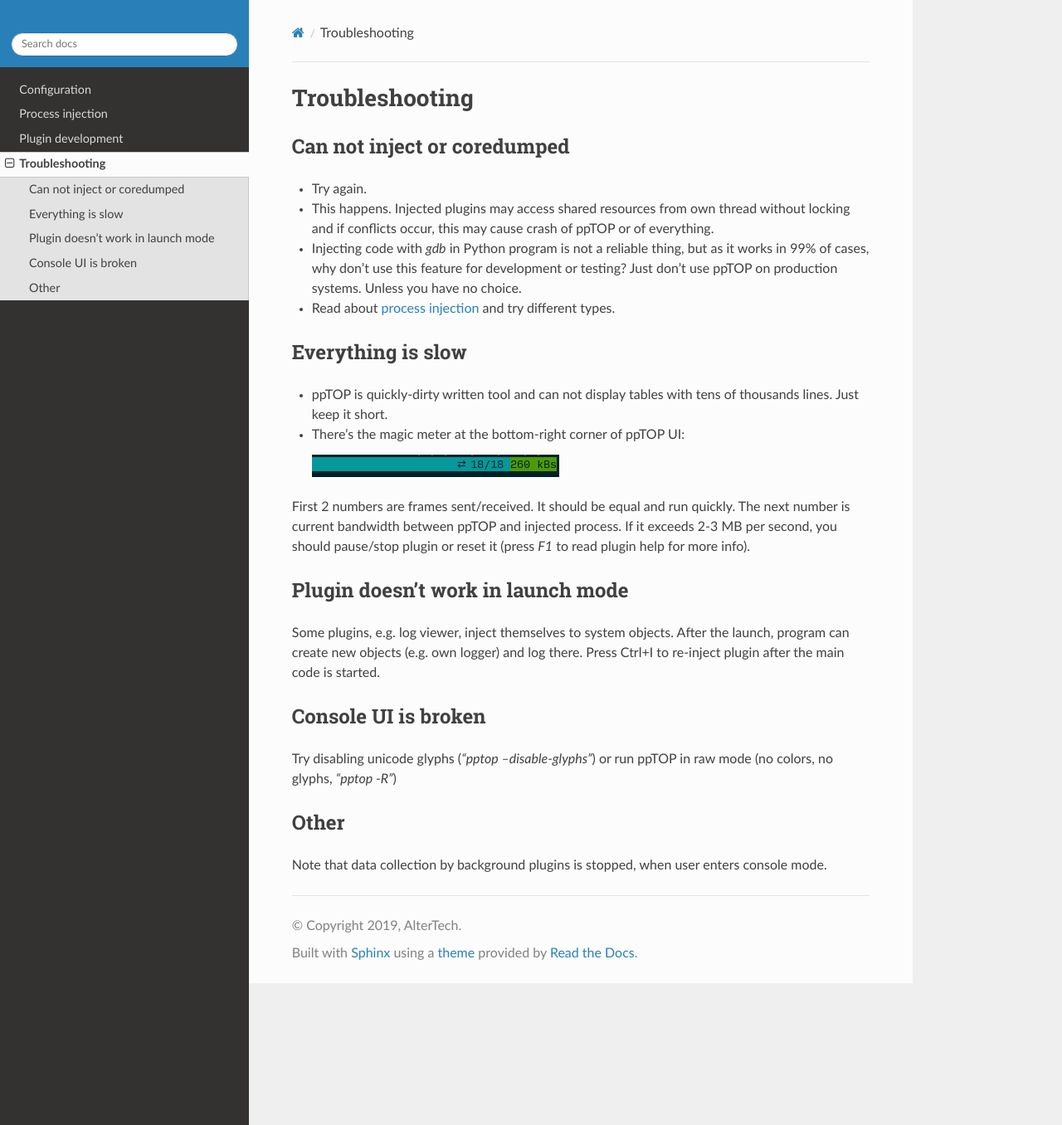
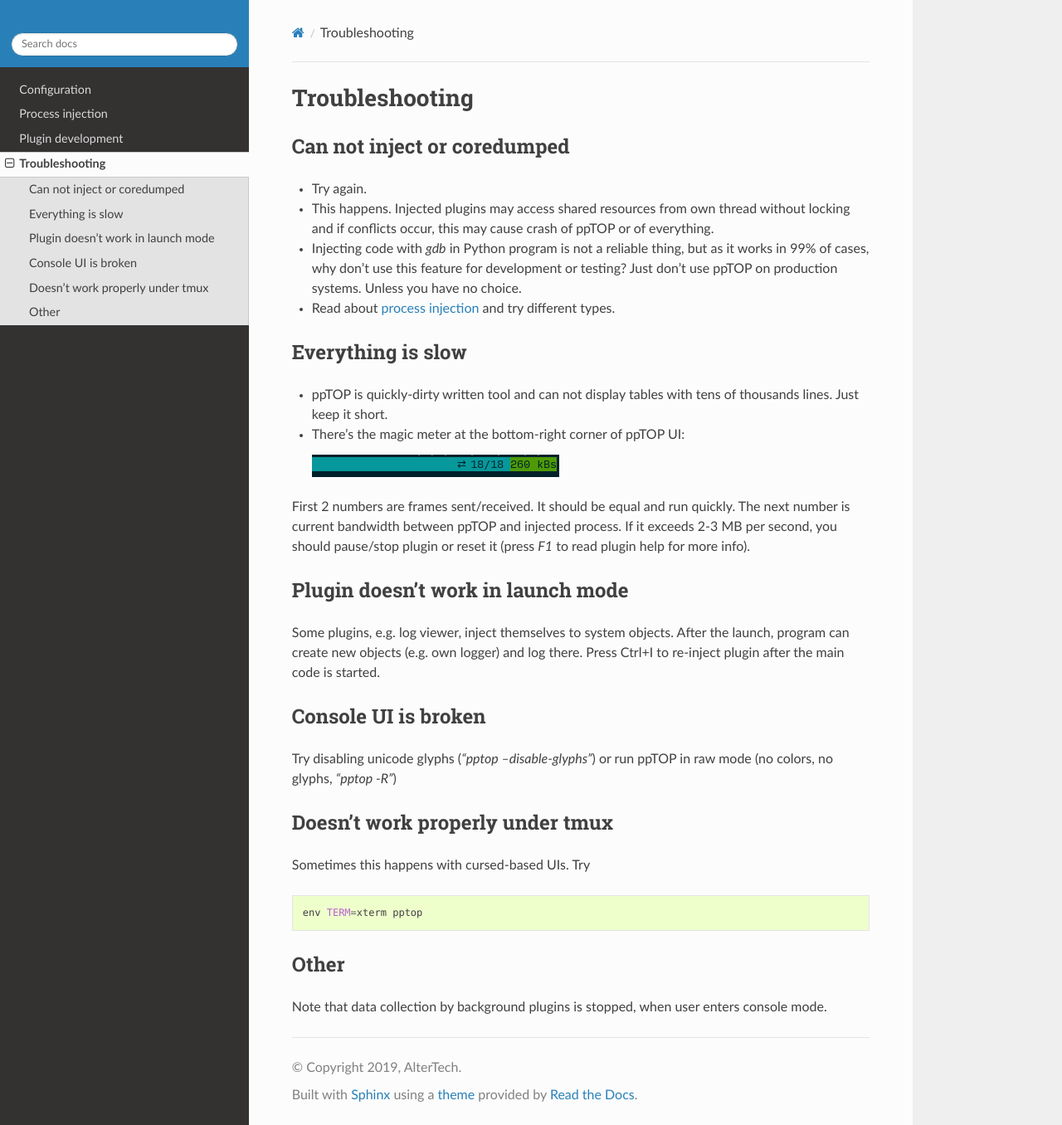
Before and after one commit to alttch/pptop, a Sphinx documentation site: the page built from doc/troubleshooting.rst, in a window 1280 px wide and 1356 px high. Shown: the whole window at 83% size. Built offline with Sphinx 7.4.7 and the Read the Docs theme 2.0.0, drawn with Linux system fonts in a browser that asks for light colours.

Commit message:
ui fixes

```diff
--- a/doc/troubleshooting.rst
+++ b/doc/troubleshooting.rst
@@ -47,6 +47,15 @@ Console UI is broken
 Try disabling unicode glyphs (*"pptop --disable-glyphs"*) or run ppTOP in raw
 mode (no colors, no glyphs, *"pptop -R"*)
 
+Doesn't work properly under tmux
+================================
+
+Sometimes this happens with cursed-based UIs. Try
+
+.. code:: shell
+
+    env TERM=xterm pptop
+
 Other
 =====
 
```
Also changed, not shown: 1 other file.
